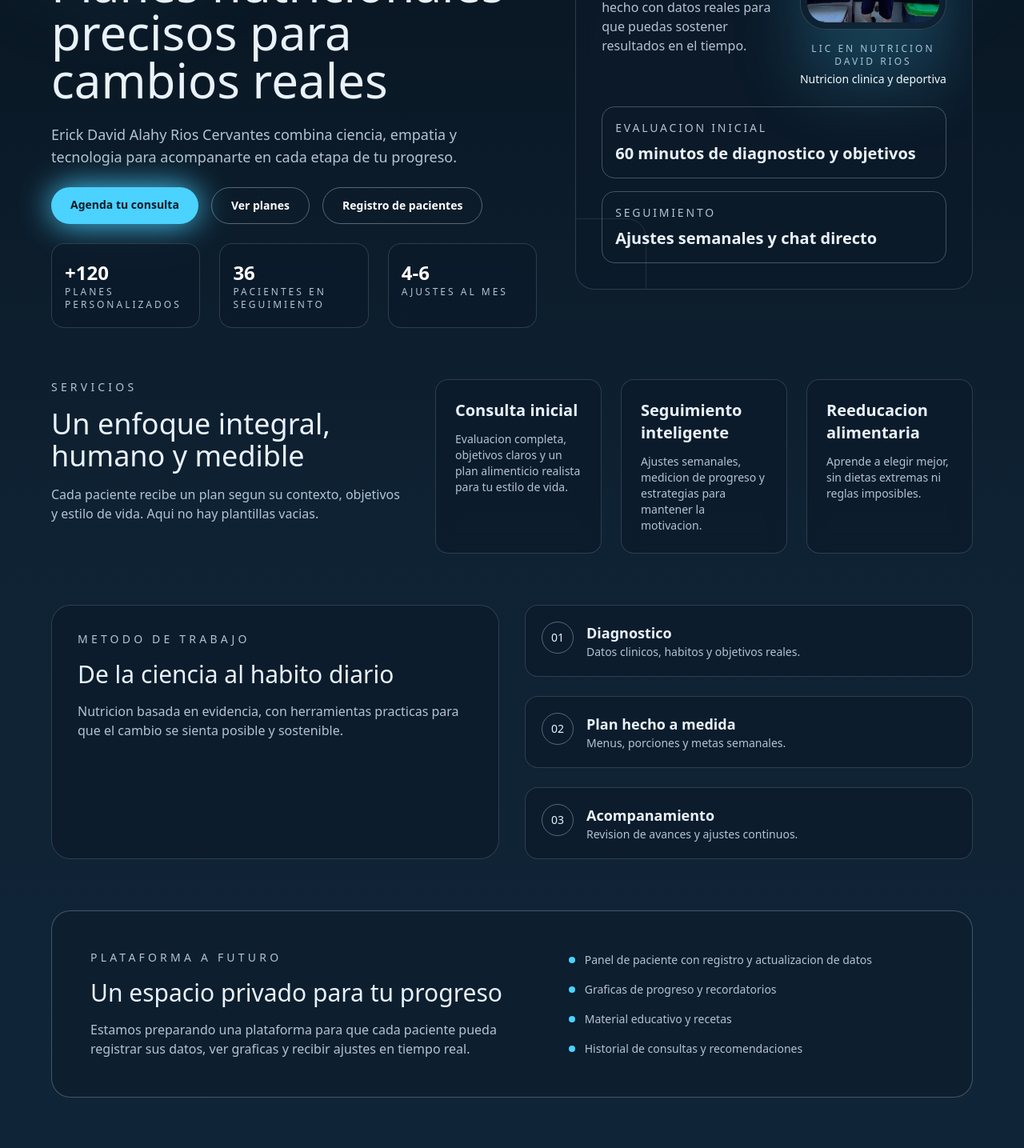
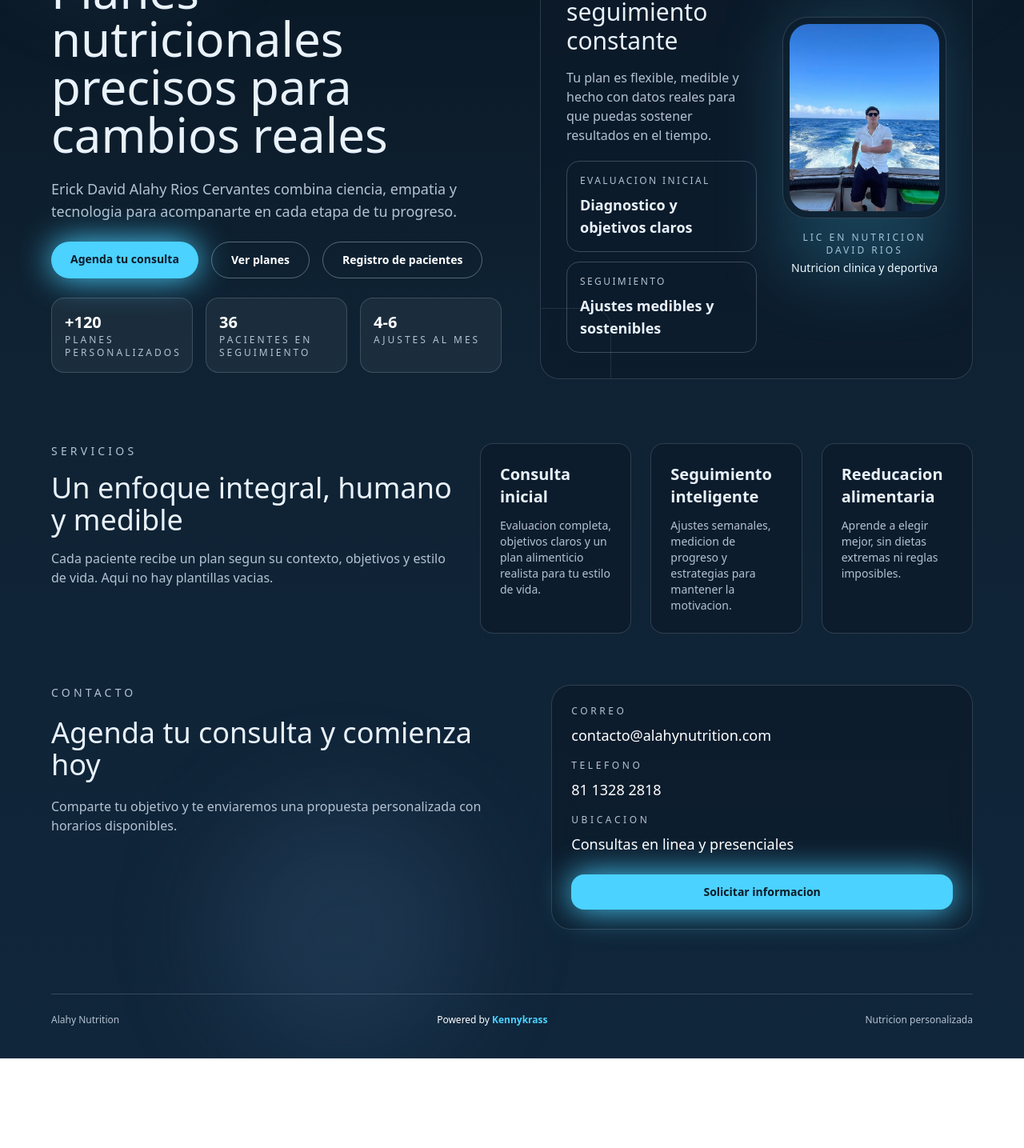
Before and after one commit to kennykrass/alahynutrition, a Next.js app: page / in a window 1280 px wide. Shown: the part 340-1775 px from the top of the page at 80% size. After the commit the page ends 1663 px from the top, so only its background shows below. Built offline with nearby package versions, Linux system fonts and the light colour scheme.

Commit message:
Simplify landing page layout

```diff
--- a/src/app/page.tsx
+++ b/src/app/page.tsx
@@ -23,28 +23,6 @@ const services = [
     description:
       "Aprende a elegir mejor, sin dietas extremas ni reglas imposibles."
   }
-];
-
-const steps = [
-  {
-    title: "Diagnostico",
-    detail: "Datos clinicos, habitos y objetivos reales."
-  },
-  {
-    title: "Plan hecho a medida",
-    detail: "Menus, porciones y metas semanales."
-  },
-  {
-    title: "Acompanamiento",
-    detail: "Revision de avances y ajustes continuos."
-  }
-];
-
-const expectations = [
-  "Panel de paciente con registro y actualizacion de datos",
-  "Graficas de progreso y recordatorios",
-  "Material educativo y recetas",
-  "Historial de consultas y recomendaciones"
 ];
 
 const whatsappHref =
@@ -79,12 +57,6 @@ export default function Home() {
             <a className="transition hover:text-white" href="#servicios">
               Servicios
             </a>
-            <a className="transition hover:text-white" href="#metodo">
-              Metodo
-            </a>
-            <a className="transition hover:text-white" href="#futuro">
-              Plataforma
-            </a>
             <a className="transition hover:text-white" href="#contacto">
               Contacto
             </a>
@@ -95,13 +67,13 @@ export default function Home() {
         </div>
       </header>
 
-      <section className="px-6 pb-16 pt-2 md:px-12">
-        <div className="mx-auto grid max-w-6xl gap-12 md:grid-cols-[1.1fr_0.9fr] md:items-start">
+      <section className="px-6 pb-20 pt-2 md:px-12">
+        <div className="mx-auto grid max-w-6xl gap-12 md:grid-cols-[1.02fr_0.98fr] md:items-center">
           <div className="space-y-6">
             <div className="glass inline-flex items-center gap-3 rounded-full px-4 py-2 text-xs uppercase tracking-[0.3em] text-[color:var(--text-soft)]">
               Nutricion clinica y deportiva
             </div>
-            <h1 className="font-[var(--font-display)] text-4xl leading-tight md:text-6xl">
+            <h1 className="max-w-2xl font-[var(--font-display)] text-4xl leading-tight md:text-6xl">
               Planes nutricionales precisos para cambios reales
             </h1>
             <p className="max-w-xl text-lg text-[color:var(--text-soft)]">
@@ -130,10 +102,10 @@ export default function Home() {
                 Registro de pacientes
               </Link>
             </div>
-            <div className="grid gap-6 sm:grid-cols-3">
+            <div className="grid max-w-2xl gap-4 sm:grid-cols-3">
               {stats.map((stat) => (
-                <div key={stat.label} className="glass rounded-2xl px-4 py-5">
-                  <div className="text-2xl font-semibold text-white">
+                <div key={stat.label} className="rounded-2xl border border-mist/20 bg-white/5 px-4 py-4">
+                  <div className="text-xl font-semibold text-white">
                     {stat.value}
                   </div>
                   <div className="text-xs uppercase tracking-[0.25em] text-[color:var(--text-soft)]">
@@ -143,18 +115,37 @@ export default function Home() {
               ))}
             </div>
           </div>
-          <div className="glass relative overflow-hidden rounded-3xl p-8 md:-mt-28">
+          <div className="glass relative overflow-hidden rounded-3xl p-6 md:p-8">
             <div className="absolute -bottom-6 -left-6 h-28 w-28 rounded-3xl border border-mist/30 opacity-40" />
-            <div className="space-y-6">
-              <div className="grid gap-6 md:grid-cols-[1.1fr_0.9fr] md:items-start">
-                <div className="space-y-4">
-                  <h2 className="font-[var(--font-display)] text-3xl">
+            <div className="grid gap-8 md:grid-cols-[1fr_0.86fr] md:items-center">
+              <div className="space-y-5">
+                <div>
+                  <h2 className="font-[var(--font-display)] text-2xl md:text-3xl">
                     Consulta con direccion y seguimiento constante
                   </h2>
-                  <p className="text-[color:var(--text-soft)]">
+                  <p className="mt-4 text-[color:var(--text-soft)]">
                     Tu plan es flexible, medible y hecho con datos reales para que
                     puedas sostener resultados en el tiempo.
                   </p>
+                </div>
+                <div className="grid gap-3">
+                  <div className="rounded-2xl border border-mist/25 p-4">
+                    <div className="text-xs uppercase tracking-[0.2em] text-[color:var(--text-soft)]">
+                      Evaluacion inicial
+                    </div>
+                    <div className="mt-2 text-lg font-semibold">
+                      Diagnostico y objetivos claros
+                    </div>
+                  </div>
+                  <div className="rounded-2xl border border-mist/25 p-4">
+                    <div className="text-xs uppercase tracking-[0.2em] text-[color:var(--text-soft)]">
+                      Seguimiento
+                    </div>
+                    <div className="mt-2 text-lg font-semibold">
+                      Ajustes medibles y sostenibles
+                    </div>
+                  </div>
+                </div>
               </div>
               <div className="relative mx-auto w-full max-w-[220px]">
                 <div className="absolute inset-0 rounded-[2rem] bg-glow/20 blur-2xl" />
@@ -180,31 +171,12 @@ export default function Home() {
                 </div>
               </div>
             </div>
-              <div className="space-y-4">
-                <div className="rounded-2xl border border-mist/30 p-4">
-                  <div className="text-sm uppercase tracking-[0.2em] text-[color:var(--text-soft)]">
-                    Evaluacion inicial
-                  </div>
-                  <div className="mt-2 text-xl font-semibold">
-                    60 minutos de diagnostico y objetivos
-                  </div>
-                </div>
-                <div className="rounded-2xl border border-mist/30 p-4">
-                  <div className="text-sm uppercase tracking-[0.2em] text-[color:var(--text-soft)]">
-                    Seguimiento
-                  </div>
-                  <div className="mt-2 text-xl font-semibold">
-                    Ajustes semanales y chat directo
-                  </div>
-                </div>
-              </div>
-            </div>
           </div>
         </div>
       </section>
 
       <section id="servicios" className="px-6 pb-16 md:px-12">
-        <div className="mx-auto grid max-w-6xl gap-8 md:grid-cols-[0.8fr_1.2fr]">
+        <div className="mx-auto grid max-w-6xl gap-8 md:grid-cols-[0.9fr_1.1fr] md:items-start">
           <div className="space-y-4">
             <div className="text-sm uppercase tracking-[0.3em] text-[color:var(--text-soft)]">
               Servicios
@@ -226,71 +198,6 @@ export default function Home() {
                 </p>
               </div>
             ))}
-          </div>
-        </div>
-      </section>
-
-      <section id="metodo" className="px-6 pb-16 md:px-12">
-        <div className="mx-auto grid max-w-6xl gap-8 md:grid-cols-[1fr_1fr]">
-          <div className="glass rounded-3xl p-8">
-            <div className="text-sm uppercase tracking-[0.3em] text-[color:var(--text-soft)]">
-              Metodo de trabajo
-            </div>
-            <h2 className="mt-4 font-[var(--font-display)] text-3xl">
-              De la ciencia al habito diario
-            </h2>
-            <p className="mt-4 text-[color:var(--text-soft)]">
-              Nutricion basada en evidencia, con herramientas practicas para que
-              el cambio se sienta posible y sostenible.
-            </p>
-          </div>
-          <div className="grid gap-6">
-            {steps.map((step, index) => (
-              <div
-                key={step.title}
-                className="glass flex items-start gap-4 rounded-2xl p-5"
-              >
-                <div className="flex h-10 w-10 items-center justify-center rounded-full border border-mist/40 text-sm">
-                  0{index + 1}
-                </div>
-                <div>
-                  <div className="text-lg font-semibold">{step.title}</div>
-                  <div className="text-sm text-[color:var(--text-soft)]">
-                    {step.detail}
-                  </div>
-                </div>
-              </div>
-            ))}
-          </div>
-        </div>
-      </section>
-
-      <section id="futuro" className="px-6 pb-16 md:px-12">
-        <div className="mx-auto max-w-6xl rounded-3xl border border-mist/30 bg-ink/60 p-8 md:p-12">
-          <div className="grid gap-10 md:grid-cols-[1.1fr_0.9fr]">
-            <div>
-              <div className="text-sm uppercase tracking-[0.3em] text-[color:var(--text-soft)]">
-                Plataforma a futuro
-              </div>
-              <h2 className="mt-4 font-[var(--font-display)] text-3xl">
-                Un espacio privado para tu progreso
-              </h2>
-              <p className="mt-4 text-[color:var(--text-soft)]">
-                Estamos preparando una plataforma para que cada paciente pueda
-                registrar sus datos, ver graficas y recibir ajustes en tiempo
-                real.
-              </p>
-            </div>
-            <div className="grid gap-3">
-              {expectations.map((item) => (
-                <div key={item} className="flex items-center gap-3">
-                  <span className="h-2 w-2 rounded-full bg-glow" />
-                  <span className="text-sm text-[color:var(--text-soft)]">
-                    {item}
-                  </span>
-                </div>
-              ))}
-            </div>
           </div>
         </div>
       </section>
```
Lines whose indentation alone changed are shown as unchanged.
